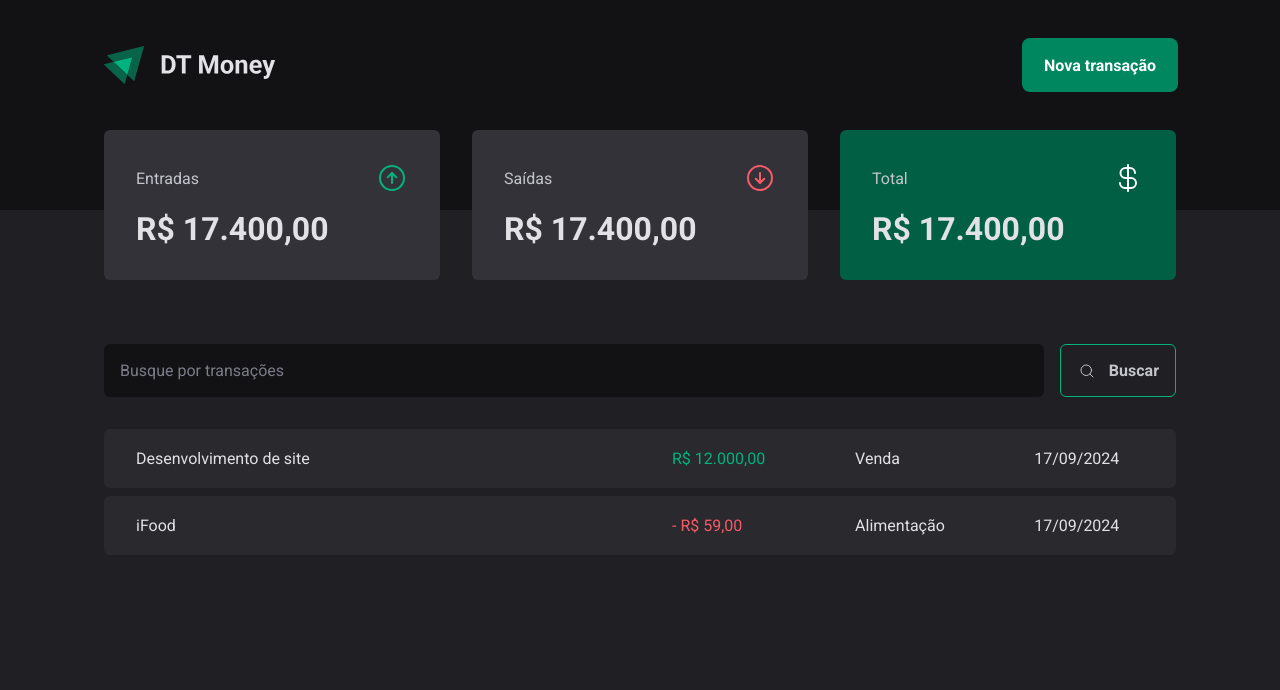
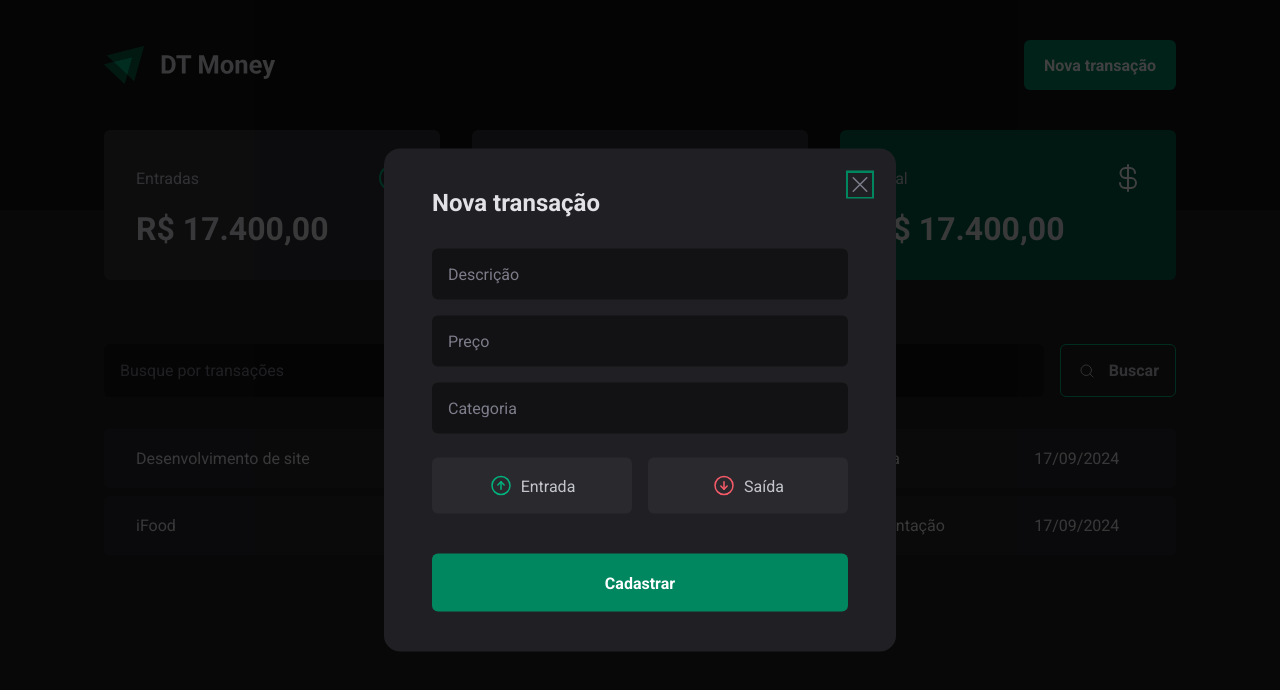
Before and after one commit to ledoctah/dt.money, a React (Vite) app: page / in a window 1280 px wide. Both pictures are taken after a click on the button "Nova transação". Shown: the top 690 px of the page. Built offline with nearby package versions, Linux system fonts and the light colour scheme.

Commit message:
feat: add new transactions modal

```diff
--- a/package.json
+++ b/package.json
@@ -10,6 +10,8 @@
     "preview": "vite preview"
   },
   "dependencies": {
+    "@radix-ui/react-dialog": "^1.1.1",
+    "@radix-ui/react-radio-group": "^1.2.0",
     "phosphor-react": "^1.4.1",
     "react": "^18.3.1",
     "react-dom": "^18.3.1",
--- a/src/components/Header/index.tsx
+++ b/src/components/Header/index.tsx
@@ -1,6 +1,10 @@
+import * as Dialog from '@radix-ui/react-dialog';
+
 import { HeaderContainer, HeaderContent, NewTransactionButton } from './styles';
 
 import logoImg from '../../assets/logo.svg';
+
+import { NewTransactionModal } from '../NewTransactionModal';
 
 export function Header() {
   return (
@@ -8,7 +12,13 @@ export function Header() {
       <HeaderContent>
         <img src={logoImg} alt="" />
 
-        <NewTransactionButton>Nova transação</NewTransactionButton>
+        <Dialog.Root>
+          <Dialog.DialogTrigger asChild>
+            <NewTransactionButton>Nova transação</NewTransactionButton>
+          </Dialog.DialogTrigger>
+
+          <NewTransactionModal />
+        </Dialog.Root>
       </HeaderContent>
     </HeaderContainer>
   );
--- /dev/null
+++ b/src/components/NewTransactionModal/index.tsx
@@ -0,0 +1,46 @@
+import * as Dialog from '@radix-ui/react-dialog';
+
+import { ArrowCircleDown, ArrowCircleUp, X } from 'phosphor-react';
+import {
+  CloseButton,
+  Content,
+  Overlay,
+  TransactionType,
+  TransactionTypeButton,
+} from './styles';
+
+export function NewTransactionModal() {
+  return (
+    <Dialog.Portal>
+      <Overlay />
+
+      <Content>
+        <Dialog.Title>Nova transação</Dialog.Title>
+
+        <CloseButton>
+          <X size={24} />
+        </CloseButton>
+
+        <form action="">
+          <input type="text" placeholder="Descrição" required />
+          <input type="number" placeholder="Preço" required />
+          <input type="text" placeholder="Categoria" required />
+
+          <TransactionType>
+            <TransactionTypeButton variant="income" value="income">
+              <ArrowCircleUp size={24} />
+              Entrada
+            </TransactionTypeButton>
+
+            <TransactionTypeButton variant="outcome" value="outcome">
+              <ArrowCircleDown size={24} />
+              Saída
+            </TransactionTypeButton>
+          </TransactionType>
+
+          <button type="submit">Cadastrar</button>
+        </form>
+      </Content>
+    </Dialog.Portal>
+  );
+}
--- /dev/null
+++ b/src/components/NewTransactionModal/styles.ts
@@ -0,0 +1,120 @@
+import styled from 'styled-components';
+import * as Dialog from '@radix-ui/react-dialog';
+import * as RadioGroup from '@radix-ui/react-radio-group';
+
+export const Overlay = styled(Dialog.Overlay)`
+  position: fixed;
+  width: 100vw;
+  height: 100vh;
+  inset: 0;
+  background: rgba(0, 0, 0, 0.75);
+`;
+
+export const Content = styled(Dialog.Content)`
+  min-width: 32rem;
+  border-radius: 16px;
+  padding: 2.5rem 3rem;
+  background: ${props => props.theme['gray-800']};
+
+  position: fixed;
+  top: 50%;
+  left: 50%;
+  transform: translate(-50%, -50%);
+
+  form {
+    margin-top: 2rem;
+
+    display: flex;
+    flex-direction: column;
+    gap: 1rem;
+
+    input {
+      border-radius: 6px;
+      border: 0;
+      background: ${props => props.theme['gray-900']};
+      color: ${props => props.theme['gray-300']};
+      padding: 1rem;
+
+      &::placeholder {
+        color: ${props => props.theme['gray-500']};
+      }
+    }
+
+    button[type='submit'] {
+      height: 58px;
+      border: 0;
+      background: ${props => props.theme['green-500']};
+      color: ${props => props.theme.white};
+      font-weight: bold;
+      padding: 0 1.25rem;
+      border-radius: 6px;
+      margin-top: 1.5rem;
+      cursor: pointer;
+
+      &:hover {
+        background: ${props => props.theme['green-700']};
+        transition: background-color 0.2s;
+      }
+    }
+  }
+`;
+
+export const CloseButton = styled(Dialog.Close)`
+  position: absolute;
+  background: transparent;
+  border: 0;
+  top: 1.5rem;
+  right: 1.5rem;
+  line-height: 0;
+  cursor: pointer;
+  color: ${props => props.theme['gray-500']};
+`;
+
+export const TransactionType = styled(RadioGroup.Root)`
+  display: grid;
+  grid-template-columns: repeat(2, 1fr);
+  gap: 1rem;
+  margin-top: 0.5rem;
+`;
+
+interface TransactionTypeButtonProps {
+  variant: 'income' | 'outcome';
+}
+
+// eslint-disable-next-line prettier/prettier
+export const TransactionTypeButton = styled(RadioGroup.Item)<TransactionTypeButtonProps>`
+  background: ${props => props.theme['gray-700']};
+  padding: 1rem;
+  display: flex;
+  align-items: center;
+  justify-content: center;
+  gap: 0.5rem;
+  border-radius: 6px;
+  cursor: pointer;
+  border: 0;
+  color: ${props => props.theme['gray-300']};
+
+  svg {
+    color: ${props =>
+      props.variant === 'income'
+        ? props.theme['green-300']
+        : props.theme['red-300']};
+  }
+
+  &[data-state='unchecked']:hover {
+    background: ${props => props.theme['gray-600']};
+    transition: background-color 0.2s;
+  }
+
+  &[data-state='checked'] {
+    color: ${props => props.theme.white};
+    background: ${props =>
+      props.variant === 'income'
+        ? props.theme['green-500']
+        : props.theme['red-500']};
+
+    svg {
+      color: white;
+    }
+  }
+`;
```
Also changed, not shown: 1 other file (tests, documents, lock files or other folders).
